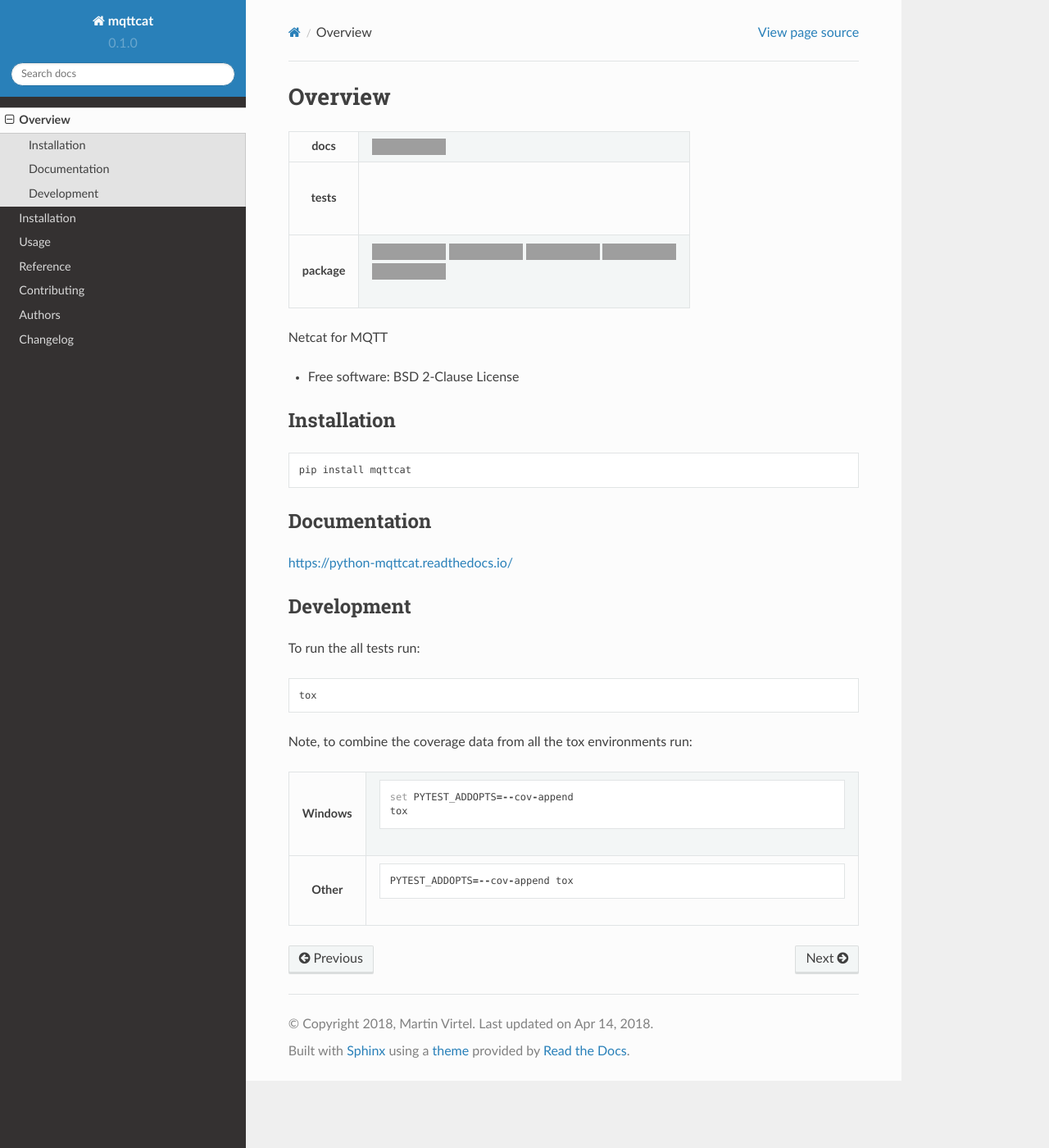
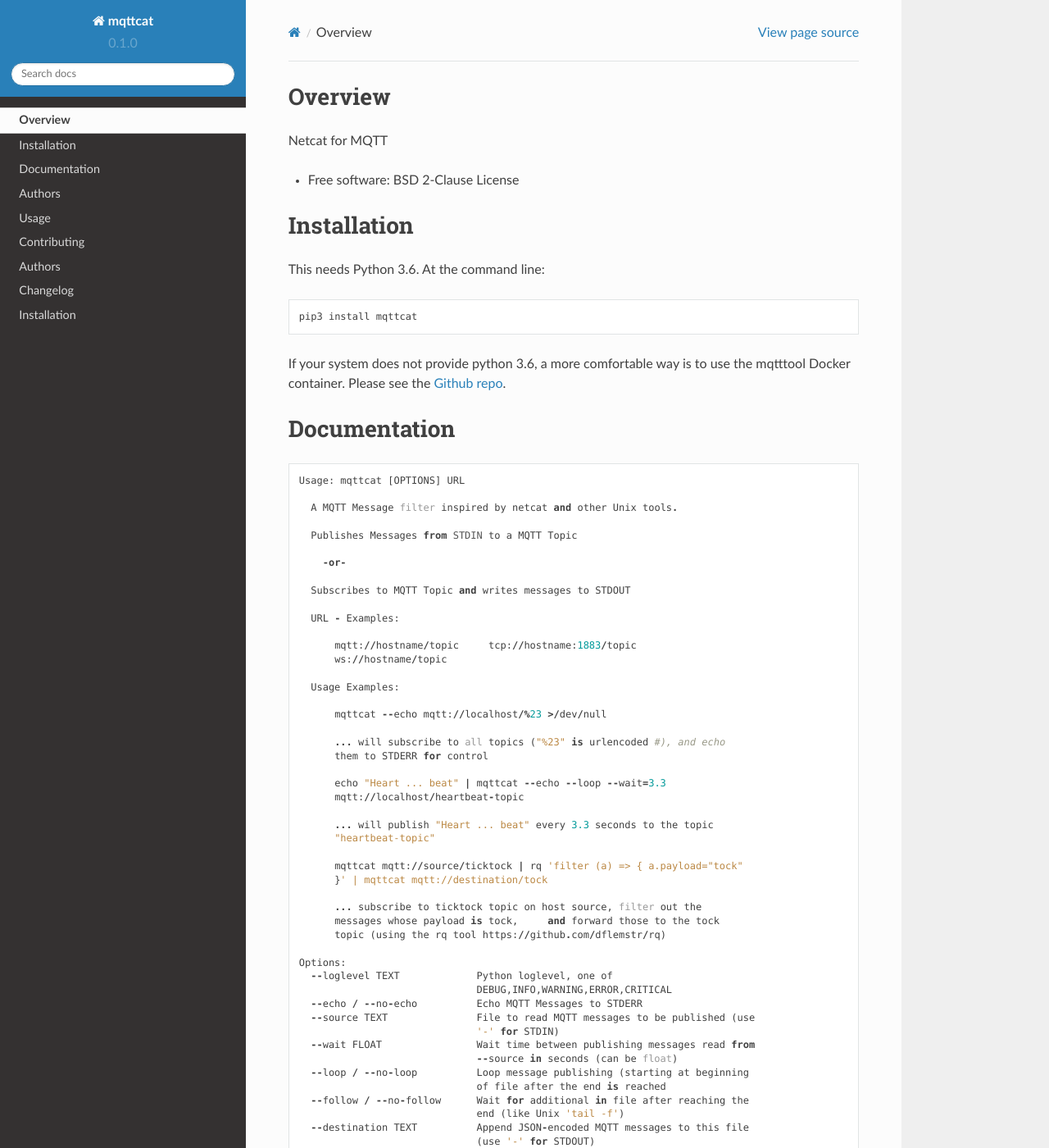
Before and after one commit to martinvirtel/python-mqttcat, a Sphinx documentation site: the page built from docs/readme.rst, in a window 1280 px wide and 1400 px high. Shown: the whole window at 82% size. Built offline with Sphinx 7.4.7 and the Read the Docs theme 2.0.0, drawn with Linux system fonts in a browser that asks for light colours; some of the changed text lies outside the part shown; grey boxes are pictures that could not be loaded.

```diff
--- a/README.rst
+++ b/README.rst
@@ -1,84 +1,99 @@
 ========
 Overview
 ========
-
-.. start-badges
-
-.. list-table::
-    :stub-columns: 1
-
-    * - docs
-      - |docs|
-    * - tests
-      - |
-        |
-    * - package
-      - | |version| |wheel| |supported-versions| |supported-implementations|
-        | |commits-since|
-
-.. |docs| image:: https://readthedocs.org/projects/python-mqttcat/badge/?style=flat
-    :target: https://readthedocs.org/projects/python-mqttcat
-    :alt: Documentation Status
-
-.. |version| image:: https://img.shields.io/pypi/v/mqttcat.svg
-    :alt: PyPI Package latest release
-    :target: https://pypi.python.org/pypi/mqttcat
-
-.. |commits-since| image:: https://img.shields.io/github/commits-since/martinvirtel/python-mqttcat/v0.1.0.svg
-    :alt: Commits since latest release
-    :target: https://github.com/martinvirtel/python-mqttcat/compare/v0.1.0...master
-
-.. |wheel| image:: https://img.shields.io/pypi/wheel/mqttcat.svg
-    :alt: PyPI Wheel
-    :target: https://pypi.python.org/pypi/mqttcat
-
-.. |supported-versions| image:: https://img.shields.io/pypi/pyversions/mqttcat.svg
-    :alt: Supported versions
-    :target: https://pypi.python.org/pypi/mqttcat
-
-.. |supported-implementations| image:: https://img.shields.io/pypi/implementation/mqttcat.svg
-    :alt: Supported implementations
-    :target: https://pypi.python.org/pypi/mqttcat
-
-
-.. end-badges
 
 Netcat for MQTT
 
 * Free software: BSD 2-Clause License
 
+============
 Installation
 ============
 
-::
+This needs Python 3.6. At the command line::
 
-    pip install mqttcat
+    pip3 install mqttcat
 
+If your system does not provide python 3.6, a more comfortable way is to use the mqtttool Docker
+container. Please see the `Github repo`_.
+
+
+=============
 Documentation
 =============
 
-https://python-mqttcat.readthedocs.io/
 
-Development
-===========
 
-To run the all tests run::
+::
 
-    tox
 
-Note, to combine the coverage data from all the tox environments run:
+    Usage: mqttcat [OPTIONS] URL
 
-.. list-table::
-    :widths: 10 90
-    :stub-columns: 1
+      A MQTT Message filter inspired by netcat and other Unix tools.
 
-    - - Windows
-      - ::
+      Publishes Messages from STDIN to a MQTT Topic
 
-            set PYTEST_ADDOPTS=--cov-append
-            tox
+        -or-
 
-    - - Other
-      - ::
+      Subscribes to MQTT Topic and writes messages to STDOUT
 
-            PYTEST_ADDOPTS=--cov-append tox
+      URL - Examples:
+
+          mqtt://hostname/topic     tcp://hostname:1883/topic
+          ws://hostname/topic
+
+      Usage Examples:
+
+          mqttcat --echo mqtt://localhost/%23 >/dev/null
+
+          ... will subscribe to all topics ("%23" is urlencoded #), and echo
+          them to STDERR for control
+
+          echo "Heart ... beat" | mqttcat --echo --loop --wait=3.3
+          mqtt://localhost/heartbeat-topic
+
+          ... will publish "Heart ... beat" every 3.3 seconds to the topic
+          "heartbeat-topic"
+
+          mqttcat mqtt://source/ticktock | rq 'filter (a) => { a.payload="tock"
+          }' | mqttcat mqtt://destination/tock
+
+          ... subscribe to ticktock topic on host source, filter out the
+          messages whose payload is tock,     and forward those to the tock
+          topic (using the rq tool https://github.com/dflemstr/rq)
+
+    Options:
+      --loglevel TEXT             Python loglevel, one of
+                                  DEBUG,INFO,WARNING,ERROR,CRITICAL
+      --echo / --no-echo          Echo MQTT Messages to STDERR
+      --source TEXT               File to read MQTT messages to be published (use
+                                  '-' for STDIN)
+      --wait FLOAT                Wait time between publishing messages read from
+                                  --source in seconds (can be float)
+      --loop / --no-loop          Loop message publishing (starting at beginning
+                                  of file after the end is reached
+      --follow / --no-follow      Wait for additional in file after reaching the
+                                  end (like Unix 'tail -f')
+      --destination TEXT          Append JSON-encoded MQTT messages to this file
+                                  (use '-' for STDOUT)
+      --snapshot / --no-snapshot  Keep only the last JSON-encoded message in the
+                                  file specified with --destination
+      --help                      Show this message and exit.
+
+
+
+=======
+Authors
+=======
+
+* Martin Virtel - https://twitter.com/mvtango
+
+This module is part of the `Smart Orchestra Project`_, co-financed by the
+`Federal Ministery of Economics and Technology`_.
+
+
+.. _Smart Orchestra Project: http://smartorchestra.de
+
+.. _Github repo: https://github.com/martinvirtel/docker-mqtttool
+
+.. _Federal Ministery of Economics and Technology: https://www.bmwi.de/
--- a/docs/index.rst
+++ b/docs/index.rst
@@ -6,12 +6,11 @@ Contents
    :maxdepth: 2
 
    readme
-   installation
    usage
-   reference/index
    contributing
    authors
    changelog
+   installation
 
 Indices and tables
 ==================
--- a/docs/installation.rst
+++ b/docs/installation.rst
@@ -5,3 +5,10 @@ Installation
 At the command line::
 
     pip install mqttcat
+
+Another way is to use the mqtttool Docker container. Please see
+the `Github repo`_.
+
+
+
+.. _Github repo: https://github.com/martinvirtel/docker-mqtttool
```
Also changed, not shown: CHANGELOG.rst (+5 -17 lines), 4 other files.
